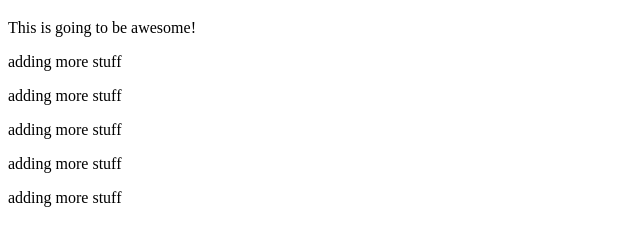
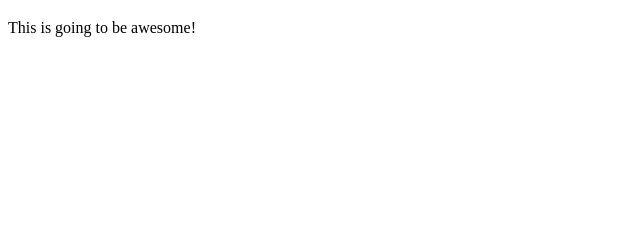
Before and after one commit to faithmcquade/inclass-work, a plain HTML site: page index.html in a window 1280 px wide. Shown: the part 61-306 px from the top of the page, without its empty margins (0-640 px from the left). Drawn offline with Linux system fonts and the light colour scheme.

Commit message:
Revert "first commit"
This reverts commit a21394f0d97618536ec934c2289fffedf64b67cf.

```diff
--- a/index.html
+++ b/index.html
@@ -8,10 +8,5 @@
 <body>
     <h1>Hello Thieves!</h1>
     <p>This is going to be awesome!</p>
-    <p>adding more stuff</p>
-    <p>adding more stuff</p>
-    <p>adding more stuff</p>
-    <p>adding more stuff</p>
-    <p>adding more stuff</p>
 </body>
 </html>
```
